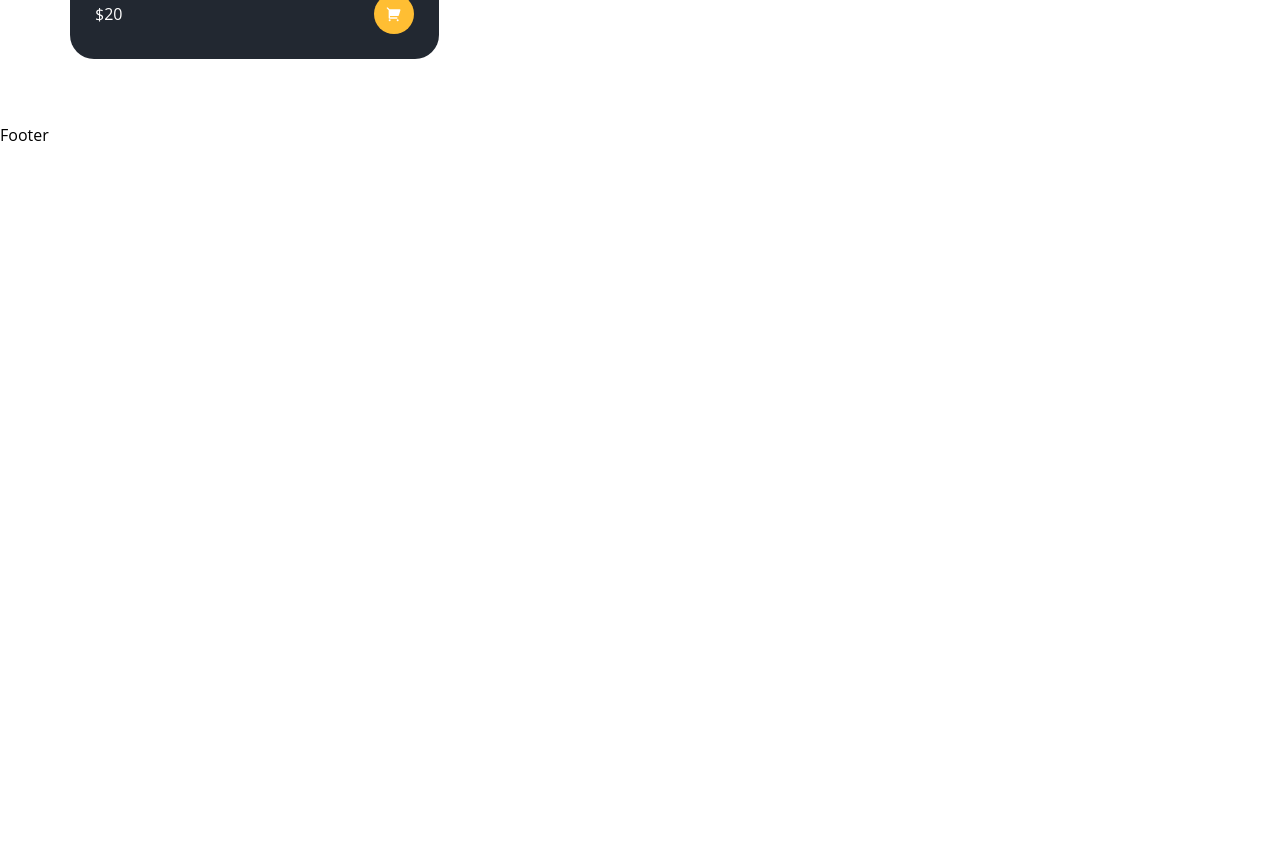
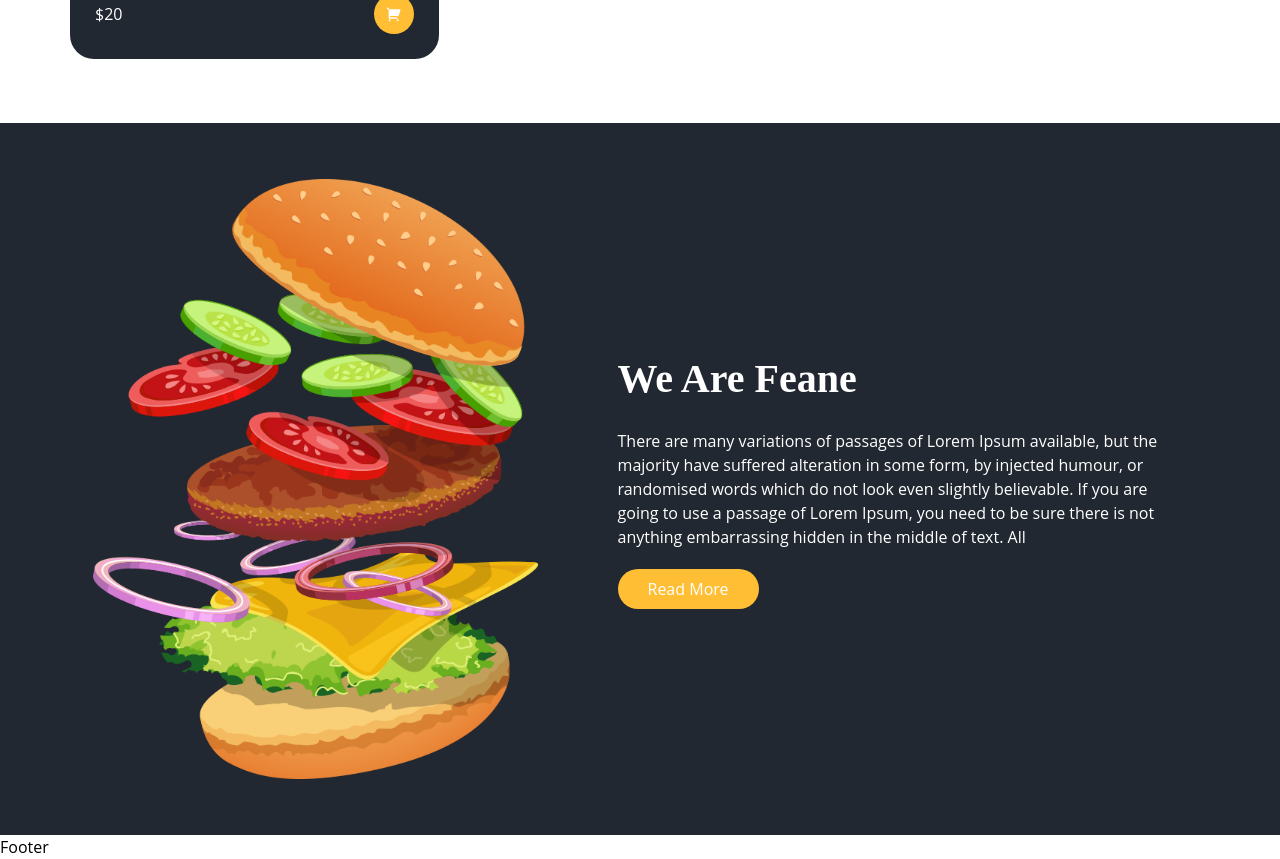
Before and after one commit to zehraikizler/food-ordering, a Next.js app: page / in a window 1280 px wide. Shown: the part 2540-3399 px from the top of the page. Before the commit the page ends 2687 px from the top, so only its background shows below. Built offline with nearby package versions, Linux system fonts and the light colour scheme.

Commit message:
about comp added

```diff
--- /dev/null
+++ b/components/About.jsx
@@ -0,0 +1,31 @@
+import React from "react";
+import Image from "next/image";
+import Title from "./ui/Title";
+
+const About = () => {
+  return (
+    <div className="bg-secondary py-14">
+      <div className="container mx-auto flex items-center gap-20 justify-center flex-wrap-reverse">
+        <div className="flex justify-center">
+          <div className="relative sm:w-[445px] sm:h-[600px]  flex justify-center w-[300px] h-[450px]">
+            <Image src="/images/about-img.png" alt="photo" layout="fill" />
+          </div>
+        </div>
+        <div className="text-white md:w-1/2">
+          <Title addClass="text-[40px]">We Are Feane</Title>
+          <p className="flex flex-col items-center my-5">
+            There are many variations of passages of Lorem Ipsum available, but
+            the majority have suffered alteration in some form, by injected
+            humour, or randomised words which do not look even slightly
+            believable. If you are going to use a passage of Lorem Ipsum, you
+            need to be sure there is not anything embarrassing hidden in the
+            middle of text. All
+          </p>
+          <button className="btn-primary">Read More</button>
+        </div>
+      </div>
+    </div>
+  );
+};
+
+export default About;
--- a/pages/home/index.jsx
+++ b/pages/home/index.jsx
@@ -1,4 +1,5 @@
 import React from "react";
+import About from "../../components/About";
 import Campaigns from "../../components/Campaigns";
 import Carousel from "../../components/Carousel";
 import MenuWrapper from "../../components/product/MenuWrapper";
@@ -9,6 +10,7 @@
       <Carousel />
       <Campaigns />
       <MenuWrapper />
+      <About />
     </div>
   );
 };
```
Also changed, not shown: public/images/about-img.png (added).
